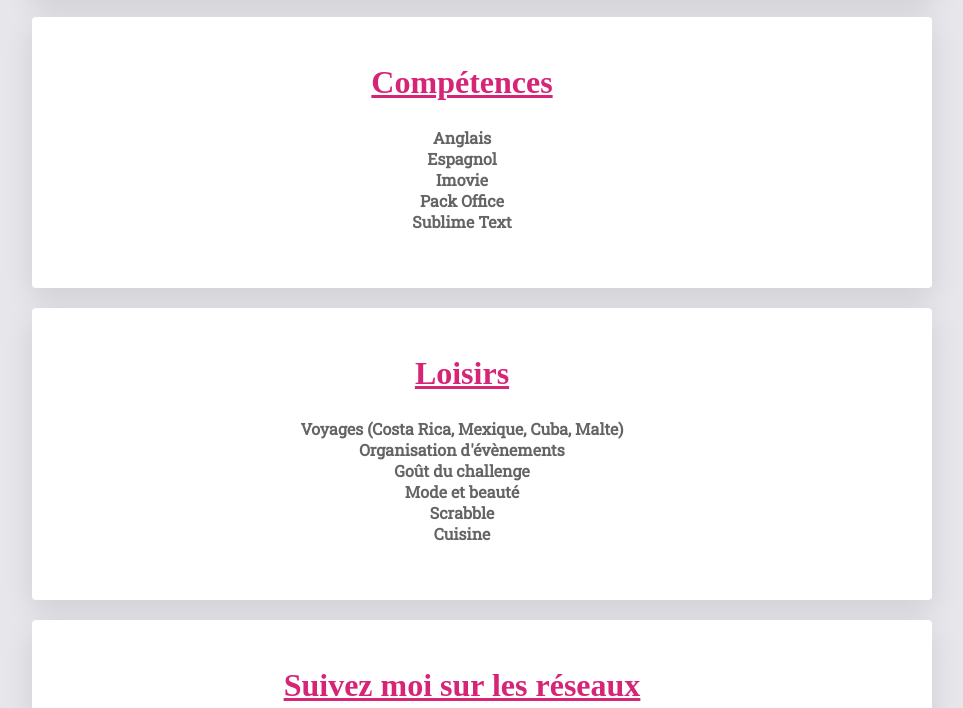
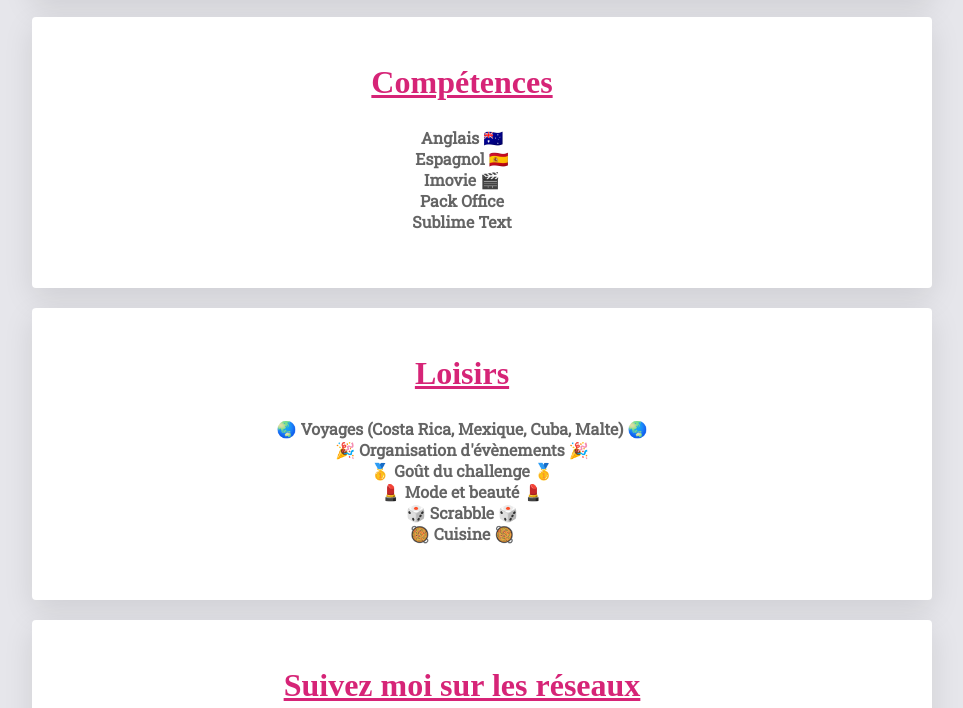
Before and after one commit to Celestebriff/myprofile, a plain HTML site: page my profile/index.html in a window 1280 px wide. Shown: the part 962-1670 px from the top of the page, without its empty margins (158-1121 px from the left). Drawn offline with Linux system fonts and the light colour scheme; a web font is replaced by a local one.

Commit message:
Add files via upload

```diff
--- a/my profile/index.html
+++ b/my profile/index.html
@@ -49,9 +49,9 @@
 		<h2>Compétences</h2>
 		<p>
 		<dl>
-		<dt>Anglais</dt>
-		<dt>Espagnol</dt>
-		<dt>Imovie</dt>
+		<dt>Anglais 🇦🇺</dt>
+		<dt>Espagnol 🇪🇸</dt>
+		<dt>Imovie 🎬</dt>
 		<dt>Pack Office</dt>
 		<dt>Sublime Text</dt>
 		</dl>
@@ -62,12 +62,12 @@
 		<h2>Loisirs</h2>
 		<p>
 		<dl>
-		<dt>Voyages (Costa Rica, Mexique, Cuba, Malte)</dt>
-		<dt>Organisation d'évènements</dt>
-		<dt>Goût du challenge</dt>
-		<dt>Mode et beauté</dt>
-		<dt>Scrabble</dt>
-		<dt>Cuisine</dt>
+		<dt>🌏 Voyages (Costa Rica, Mexique, Cuba, Malte) 🌏</dt>
+		<dt>🎉 Organisation d'évènements 🎉</dt>
+		<dt>🥇 Goût du challenge 🥇</dt>
+		<dt>💄 Mode et beauté 💄</dt>
+		<dt>🎲 Scrabble 🎲</dt>
+		<dt>🥘 Cuisine 🥘</dt>
 		</dl>
 		</p>
 		</div>
```
